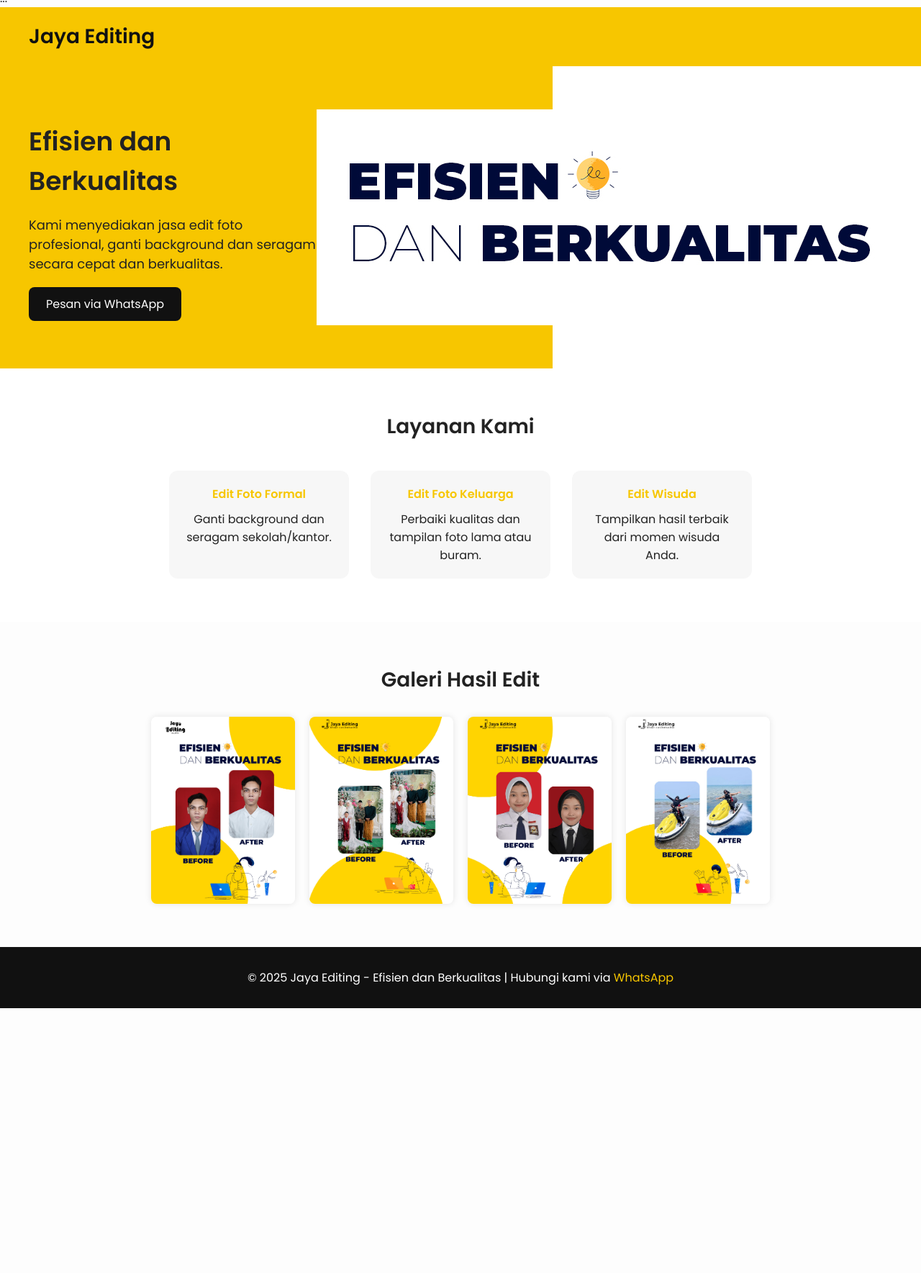
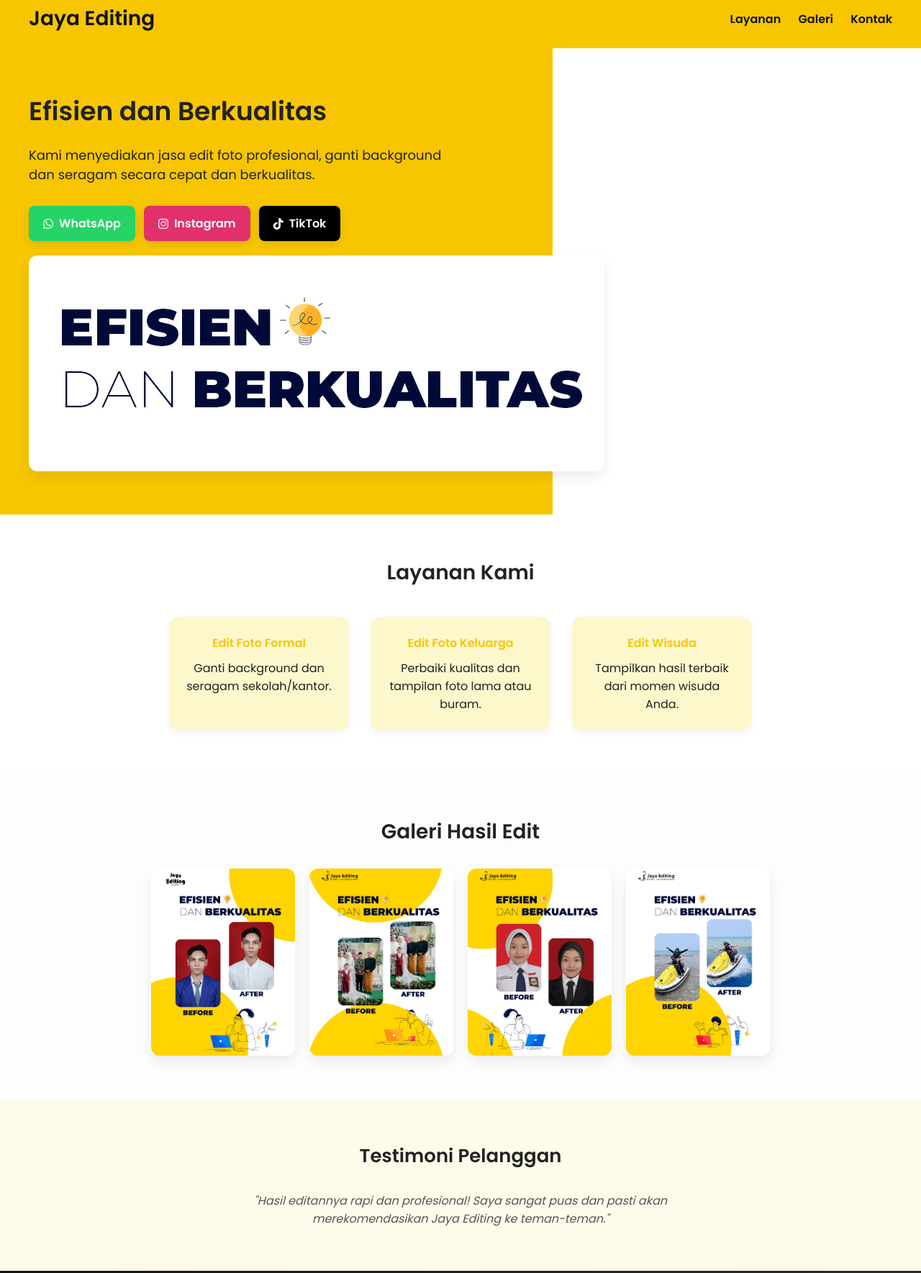
Before and after one commit to sanz870/JAYA-EDITING-Efisien-Dan-Berkualitas, a plain HTML site: page index.html in a window 1280 px wide. Shown: the part 15-1784 px from the top of the page at 72% size. Before the commit the page ends 1416 px from the top, so only its background shows below. Drawn offline with Linux system fonts and the light colour scheme.

Commit message:
Update index.html

```diff
--- a/index.html
+++ b/index.html
@@ -2,29 +2,11 @@
 <html lang="id">
 
 <head>
-    <head>
-  ...
-  <style>
-@media (max-width: 768px) {
-    .hero {
-        flex-direction: column;
-        text-align: center;
-    }
-
-    .hero img {
-        width: 100%;
-        height: auto;
-        margin-top: 20px;
-    }
-}
-
-  </style>
-</head>
-
     <meta charset="UTF-8">
     <meta name="viewport" content="width=device-width, initial-scale=1.0">
     <title>Jaya Editing - Jasa Edit Foto</title>
     <link href="https://fonts.googleapis.com/css2?family=Poppins:wght@400;600&display=swap" rel="stylesheet">
+    <link rel="stylesheet" href="https://cdnjs.cloudflare.com/ajax/libs/font-awesome/6.4.0/css/all.min.css">
     <style>
         * {
             box-sizing: border-box;
@@ -44,10 +26,11 @@
             display: flex;
             justify-content: space-between;
             align-items: center;
+            box-shadow: 0 4px 8px rgba(0, 0, 0, 0.1);
         }
 
         header h1 {
-            font-size: 24px;
+            font-size: 28px;
             color: #111;
         }
 
@@ -56,6 +39,11 @@
             color: #111;
             text-decoration: none;
             font-weight: 600;
+            transition: color 0.3s ease;
+        }
+
+        nav a:hover {
+            color: #fff;
         }
 
         .hero {
@@ -64,15 +52,18 @@
             display: flex;
             align-items: center;
             justify-content: space-between;
+            flex-wrap: wrap;
         }
 
         .hero-text {
             max-width: 600px;
+            margin-bottom: 20px;
         }
 
         .hero-text h2 {
             font-size: 36px;
             margin-bottom: 20px;
+            color: #222;
         }
 
         .hero-text p {
@@ -80,12 +71,47 @@
             margin-bottom: 30px;
         }
 
-        .hero-text a {
-            padding: 12px 24px;
-            background-color: #111;
+        .hero-buttons {
+            display: flex;
+            gap: 12px;
+            flex-wrap: wrap;
+        }
+
+        .hero-buttons a {
+            padding: 12px 20px;
+            border-radius: 8px;
             color: white;
             text-decoration: none;
-            border-radius: 8px;
+            font-weight: 600;
+            display: flex;
+            align-items: center;
+            gap: 8px;
+            box-shadow: 0 4px 12px rgba(0, 0, 0, 0.1);
+            transition: transform 0.3s ease, box-shadow 0.3s ease;
+        }
+
+        .hero-buttons a:hover {
+            transform: translateY(-3px);
+            box-shadow: 0 6px 16px rgba(0, 0, 0, 0.15);
+        }
+
+        .whatsapp {
+            background-color: #25d366;
+        }
+
+        .instagram {
+            background-color: #e1306c;
+        }
+
+        .tiktok {
+            background-color: #000;
+        }
+
+        .hero img {
+            max-width: 100%;
+            height: auto;
+            border-radius: 12px;
+            box-shadow: 0 8px 18px rgba(0, 0, 0, 0.08);
         }
 
         .services {
@@ -107,10 +133,17 @@
         }
 
         .service {
-            background-color: #f7f7f7;
-            padding: 20px;
-            border-radius: 12px;
+            background-color: #fdf7cc;
+            padding: 24px;
+            border-radius: 14px;
             width: 250px;
+            box-shadow: 0 4px 10px rgba(0, 0, 0, 0.05);
+            transition: transform 0.3s ease, box-shadow 0.3s ease;
+        }
+
+        .service:hover {
+            transform: translateY(-5px);
+            box-shadow: 0 8px 20px rgba(0, 0, 0, 0.1);
         }
 
         .service h4 {
@@ -139,12 +172,17 @@
         .gallery-images img {
             width: 200px;
             height: auto;
-            border-radius: 8px;
-            box-shadow: 0 0 10px rgba(0, 0, 0, 0.1);
+            border-radius: 12px;
+            box-shadow: 0 8px 18px rgba(0, 0, 0, 0.08);
+            transition: transform 0.3s ease;
+        }
+
+        .gallery-images img:hover {
+            transform: scale(1.05);
         }
 
         footer {
-            background-color: #111;
+            background: linear-gradient(to right, #111, #2b2b2b);
             color: #fff;
             padding: 30px 40px;
             text-align: center;
@@ -153,27 +191,60 @@
         footer a {
             color: #f7c600;
             text-decoration: none;
+            margin: 0 8px;
+        }
+
+        footer a:hover {
+            text-decoration: underline;
+        }
+
+        .testimonial {
+            background-color: #fffbea;
+            padding: 60px 40px;
+            text-align: center;
+        }
+
+        .testimonial h3 {
+            font-size: 26px;
+            margin-bottom: 30px;
+        }
+
+        .testimonial p {
+            font-style: italic;
+            color: #555;
+            max-width: 600px;
+            margin: 0 auto;
         }
     </style>
 </head>
 
 <body>
     <header>
-        <h1 style="font-size: 28px; color: #111;">Jaya Editing</h1>
+        <h1>Jaya Editing</h1>
         <nav>
-            <!-- Link navigasi kalau ada -->
+            <a href="#layanan">Layanan</a>
+            <a href="#galeri">Galeri</a>
+            <a href="#kontak">Kontak</a>
         </nav>
     </header>
-
 
     <section class="hero">
         <div class="hero-text">
             <h2>Efisien dan Berkualitas</h2>
             <p>Kami menyediakan jasa edit foto profesional, ganti background dan seragam secara cepat dan berkualitas.</p>
-            <a href="https://wa.link/uyz27u" target="_blank">Pesan via WhatsApp</a>
+            <div class="hero-buttons">
+                <a class="whatsapp" href="https://wa.link/uyz27u" target="_blank">
+                    <i class="fab fa-whatsapp"></i> WhatsApp
+                </a>
+                <a class="instagram" href="https://www.instagram.com/jaya_editing" target="_blank">
+                    <i class="fab fa-instagram"></i> Instagram
+                </a>
+                <a class="tiktok" href="https://www.tiktok.com/@joy_sanzz?is_from_webapp=1&sender_device=pc" target="_blank">
+                    <i class="fab fa-tiktok"></i> TikTok
+                </a>
+            </div>
         </div>
-        <img src="8.jpg" style="max-width:100%; height:auto;">
-
+        <img src="8.jpg" alt="Foto Hero">
     </section>
 
     <section class="services" id="layanan">
@@ -204,8 +275,19 @@
         </div>
     </section>
 
+    <section class="testimonial">
+        <h3>Testimoni Pelanggan</h3>
+        <p>"Hasil editannya rapi dan profesional! Saya sangat puas dan pasti akan merekomendasikan Jaya Editing ke teman-teman."</p>
+    </section>
+
     <footer id="kontak">
-        <p>&copy; 2025 Jaya Editing - Efisien dan Berkualitas | Hubungi kami via <a href="https://wa.link/uyz27u" target="_blank">WhatsApp</a></p>
+        <p>
+            &copy; 2025 Jaya Editing - Efisien dan Berkualitas<br>
+            Hubungi kami via
+            <a href="https://wa.link/uyz27u" target="_blank"><i class="fab fa-whatsapp"></i> WhatsApp</a> |
+            <a href="https://www.instagram.com/jaya_editing" target="_blank"><i class="fab fa-instagram"></i> Instagram</a> |
+            <a href="https://www.tiktok.com/@joy_sanzz?is_from_webapp=1&sender_device=pc" target="_blank"><i class="fab fa-tiktok"></i> TikTok</a>
+        </p>
     </footer>
 </body>
 
```
